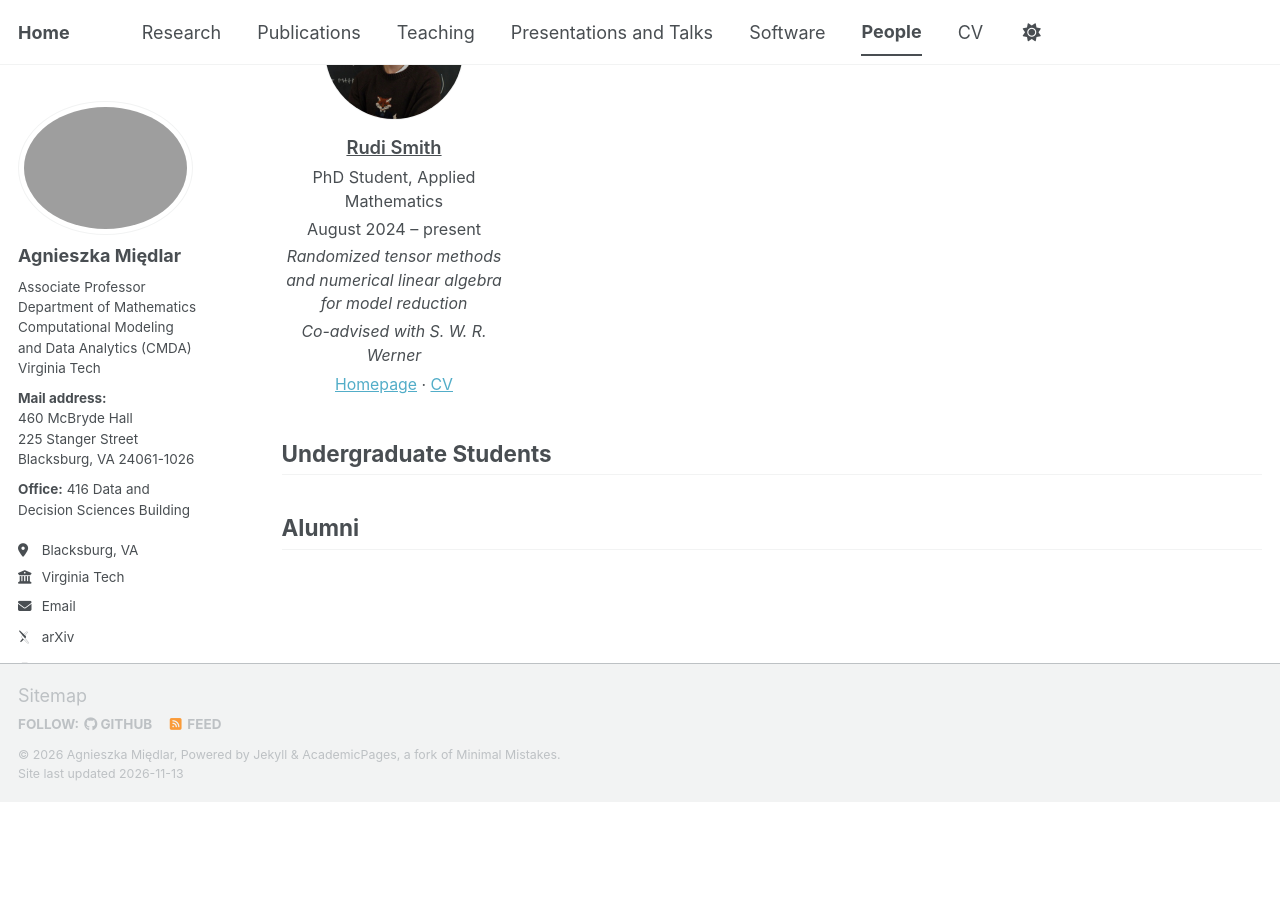
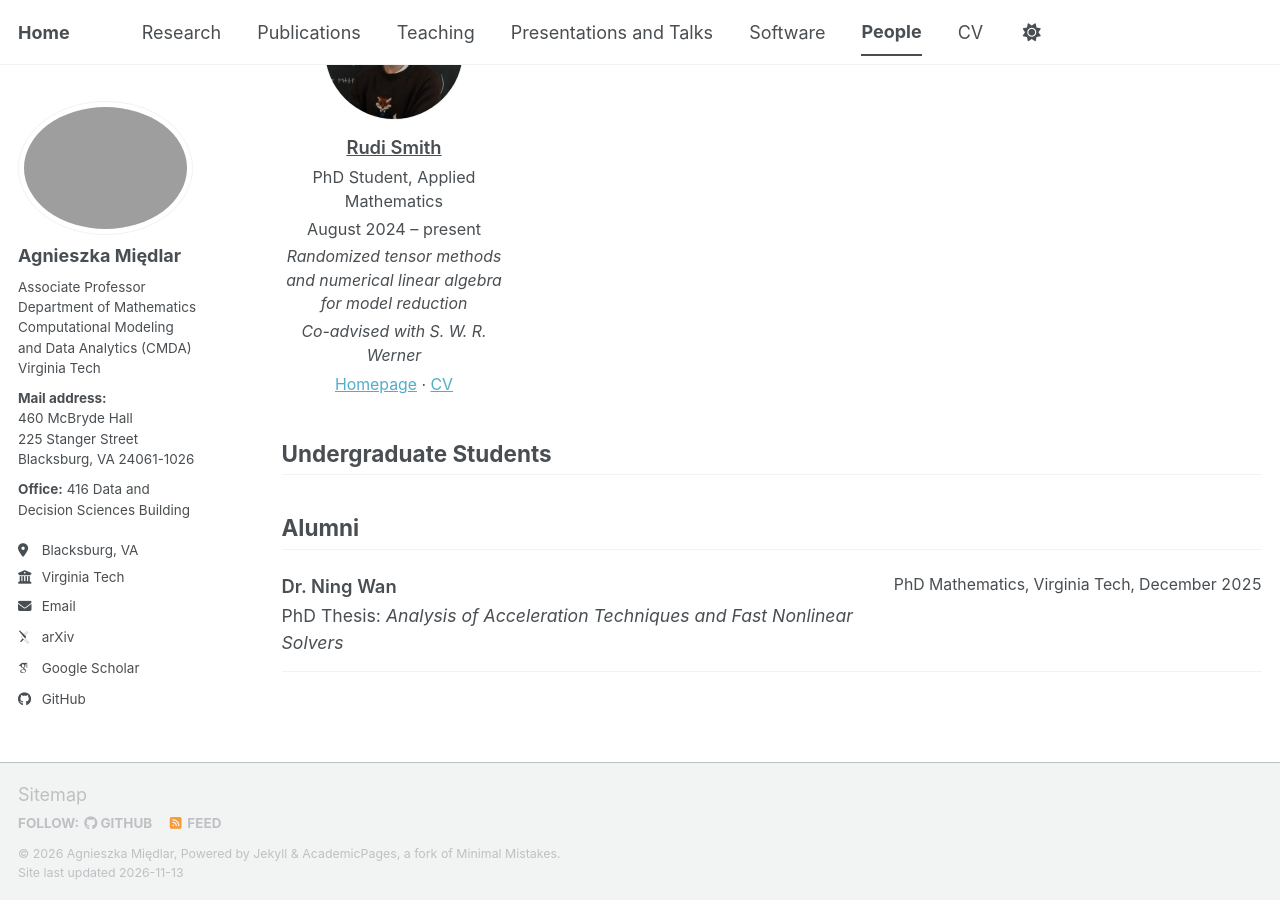
Before and after one commit to amiedlar/amiedlar.github.io, a Jekyll site: the page built from _pages/people.html, in a window 1280 px wide and 900 px high, scrolled down 291 px. Built offline with Jekyll 4.4.1, drawn with Linux system fonts in a browser that asks for light colours; some web fonts are replaced; a script bundle is joined from its source files by our own code; library files that are not in the unit come from our copies; before the commit the page ends 1092 px from its top, so only the background shows below that.

Commit message:
People: Ning Wan degree and thesis

```diff
--- a/_data/people.yml
+++ b/_data/people.yml
@@ -14,7 +14,7 @@
 #   - name: "First Last"
 #     url: "https://..."
 #     degree: "PhD, Mathematics, 2024"  # or "Postdoc, 2021 – 2023"
-#     thesis: "Thesis title"
+#     thesis: "Thesis title"           # shown as "PhD Thesis: ..." / "Master's Thesis: ..." (from degree), in italics
 #     now: "Postdoctoral researcher at ..."   # first position after the group
 
 - title: "Postdoctoral Researchers"
@@ -36,4 +36,7 @@
 
 - title: "Alumni"
   alumni: true
-  members: []
+  members:
+    - name: "Dr. Ning Wan"
+      degree: "PhD Mathematics, Virginia Tech, December 2025"
+      thesis: "Analysis of Acceleration Techniques and Fast Nonlinear Solvers"
--- a/_pages/people.html
+++ b/_pages/people.html
@@ -13,7 +13,7 @@ author_profile: true
       <div class="rs-cvrow">
         <p class="rs-cvrow__head">{% if p.url %}<a href="{{ p.url }}">{{ p.name }}</a>{% else %}{{ p.name }}{% endif %}</p>
         <p class="rs-cvrow__date">{{ p.degree }}</p>
-        <p class="rs-cvrow__detail">{% if p.thesis %}‘{{ p.thesis }}’{% endif %}</p>
+        <p class="rs-cvrow__detail">{% if p.thesis %}{% if p.degree contains 'PhD' %}PhD Thesis{% elsif p.degree contains 'Master' %}Master's Thesis{% else %}Thesis{% endif %}: <em>{{ p.thesis }}</em>{% endif %}</p>
         <p class="rs-cvrow__loc">{{ p.now }}</p>
       </div>
     {% endfor %}
```
